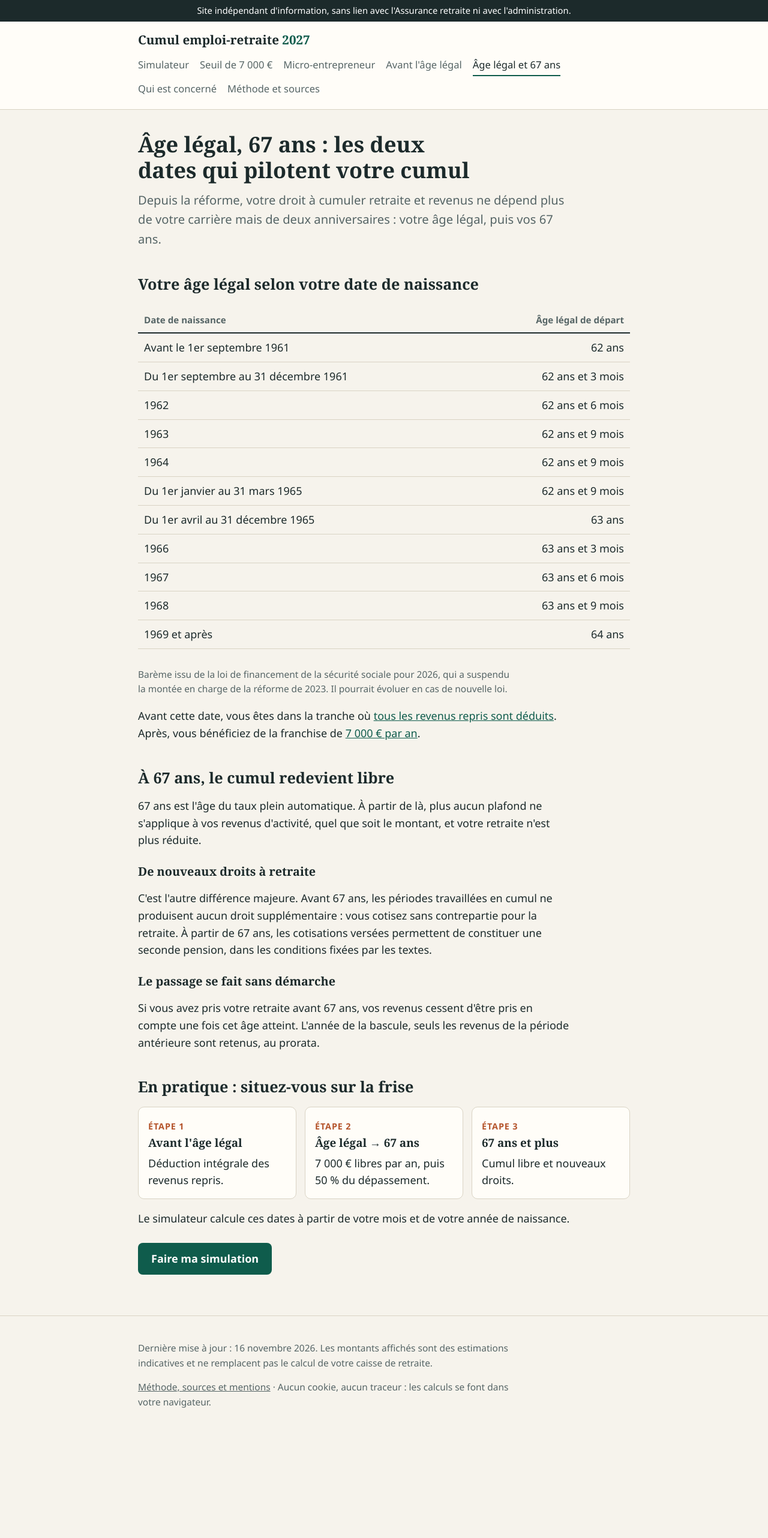
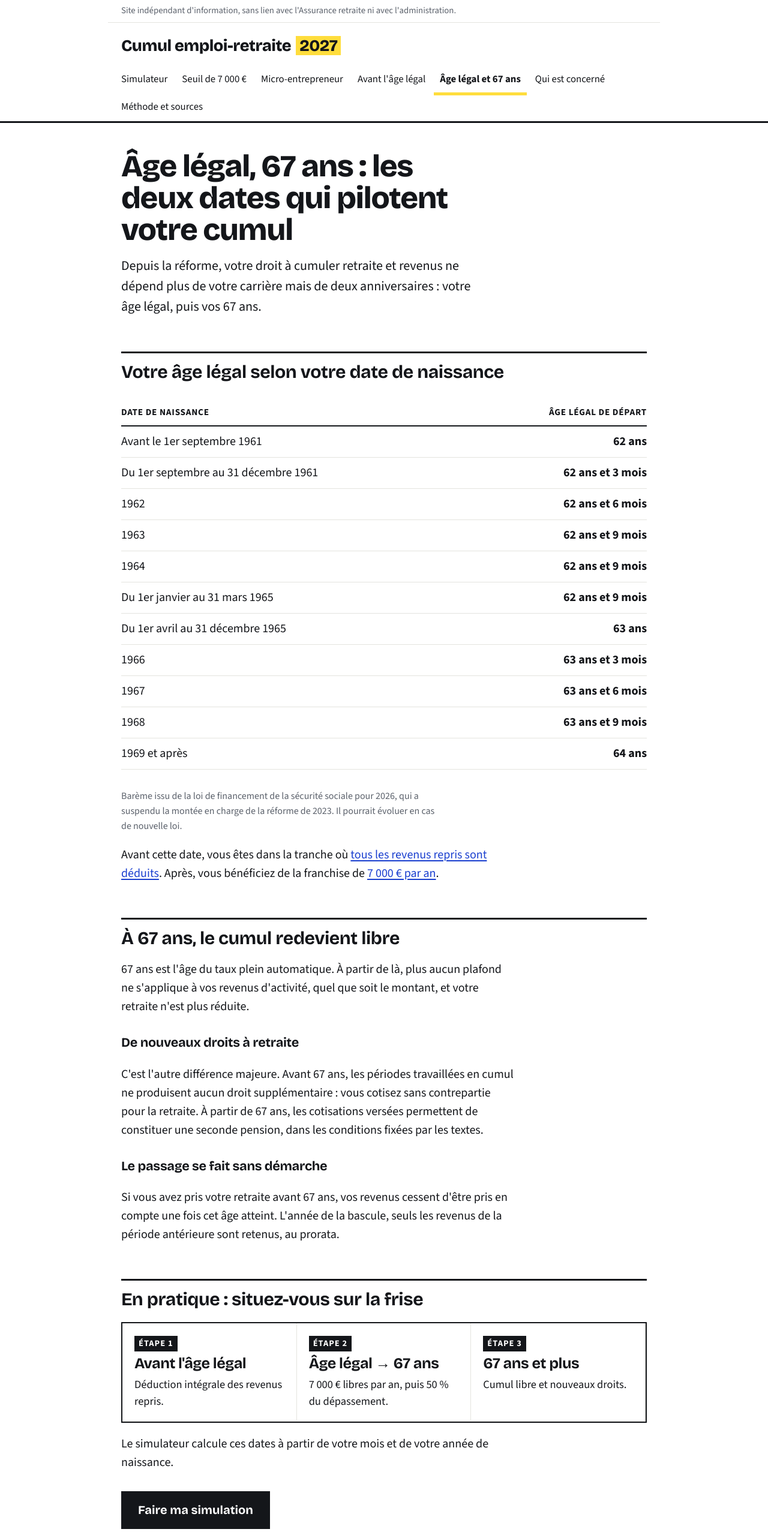
Before and after one commit to U-Tawa/cumul-emploi-retraite, a plain HTML site: page age-legal-67-ans.html in a window 1280 px wide. Shown: the top 2564 px of the page at 60% size. Before the commit the page ends 2405 px from the top, so only its background shows below. Drawn offline with Linux system fonts and the light colour scheme.

Commit message:
Add files via upload

```diff
--- a/style.css
+++ b/style.css
@@ -1,64 +1,83 @@
-:root{
-  --ink:#1c2a2b; --muted:#566566; --paper:#f6f3ec; --card:#fffdf8; --line:#d9d3c4;
-  --accent:#0f5c4c; --accent-2:#b4532a; --warn-bg:#fdf1e3; --ok-bg:#e6f2ec; --bad-bg:#fbe9e4;
-}
+@font-face{font-family:"Titre";src:url(titre.woff2) format("woff2");font-weight:200 800;font-display:swap}
+@font-face{font-family:"Texte";src:url(texte.woff2) format("woff2");font-weight:200 900;font-display:swap}
+:root{--ink:#14161a;--muted:#5b616b;--line:#14161a;--soft:#e4e4df;--bg:#fff;--tint:#f4f4f0;--mark:#ffdd3c;--link:#1a3fcf;--bad:#ffd9cf;--ok:#d6f3df}
 *{box-sizing:border-box}
-html{font-size:112.5%}
-body{margin:0;background:var(--paper);color:var(--ink);font-family:"Segoe UI",system-ui,-apple-system,Roboto,Helvetica,Arial,sans-serif;line-height:1.6}
-a{color:var(--accent)}
-a:focus-visible,button:focus-visible,input:focus-visible,select:focus-visible{outline:3px solid var(--accent-2);outline-offset:2px}
-.wrap{max-width:860px;margin:0 auto;padding:0 20px}
-header.site{border-bottom:1px solid var(--line);background:var(--card)}
-header.site .wrap{display:flex;flex-wrap:wrap;align-items:center;justify-content:space-between;gap:8px 24px;padding-top:14px;padding-bottom:14px}
-.brand{font-family:Georgia,"Times New Roman",serif;font-weight:700;font-size:1.15rem;color:var(--ink);text-decoration:none}
-.brand span{color:var(--accent)}
-nav.main{display:flex;flex-wrap:wrap;gap:4px 18px;font-size:.92rem}
-nav.main a{text-decoration:none;color:var(--muted);padding:4px 0;border-bottom:2px solid transparent}
-nav.main a:hover,nav.main a[aria-current=page]{color:var(--ink);border-color:var(--accent)}
-.notice{background:var(--ink);color:#fff;font-size:.82rem;text-align:center;padding:6px 12px}
-h1,h2,h3{font-family:Georgia,"Times New Roman",serif;line-height:1.2;text-wrap:balance}
-h1{font-size:2rem;margin:36px 0 12px}
-h2{font-size:1.4rem;margin:44px 0 10px}
-h3{font-size:1.1rem;margin:26px 0 6px}
-.lead{font-size:1.12rem;color:var(--muted);margin:0 0 24px;max-width:62ch}
-p,li{max-width:70ch}
-.card{background:var(--card);border:1px solid var(--line);border-radius:10px;padding:24px;margin:24px 0}
-fieldset{border:0;padding:0;margin:0 0 22px}
-legend,label.q{font-weight:600;display:block;margin-bottom:6px;padding:0}
-.hint{font-size:.86rem;color:var(--muted);margin:2px 0 8px}
-input[type=number],select{font:inherit;padding:10px 12px;border:1.5px solid #9aa5a1;border-radius:8px;background:#fff;color:var(--ink);width:100%;max-width:280px}
-.row{display:flex;flex-wrap:wrap;gap:12px}
-.row>div{flex:1 1 180px;max-width:280px}
-.choices{display:grid;gap:8px}
-.choices label{display:flex;gap:10px;align-items:flex-start;border:1.5px solid var(--line);border-radius:8px;padding:10px 12px;background:#fff;cursor:pointer}
-.choices input{margin-top:6px;accent-color:var(--accent);transform:scale(1.2)}
-.choices label:has(input:checked){border-color:var(--accent);background:var(--ok-bg)}
-button.go{font:inherit;font-weight:700;background:var(--accent);color:#fff;border:0;border-radius:8px;padding:13px 26px;cursor:pointer}
-button.go:hover{background:#0b4a3d}
+html{font-size:125%}
+body{margin:0;background:var(--bg);color:var(--ink);font-family:"Texte",Verdana,Arial,sans-serif;line-height:1.55}
+a{color:var(--link);text-underline-offset:3px;text-decoration-thickness:1.5px}
+a:hover{background:var(--mark);color:var(--ink)}
+a:focus-visible,button:focus-visible,input:focus-visible,select:focus-visible{outline:3px solid var(--link);outline-offset:2px}
+.wrap{max-width:920px;margin:0 auto;padding:0 22px}
+.notice{font-size:.74rem;color:var(--muted);padding:7px 22px;border-bottom:1px solid var(--soft);max-width:920px;margin:0 auto}
+header.site{border-bottom:3px solid var(--ink)}
+header.site .wrap{padding-top:18px;padding-bottom:0}
+.brand{font-family:"Titre",Arial,sans-serif;font-weight:800;font-size:1.35rem;letter-spacing:-.02em;color:var(--ink);text-decoration:none;display:inline-block;margin-bottom:12px}
+.brand:hover{background:none}
+.brand span{background:var(--mark);padding:0 .22em;margin-left:.1em}
+nav.main{display:flex;flex-wrap:wrap;gap:0 4px;font-size:.84rem;margin:0 -10px}
+nav.main a{text-decoration:none;color:var(--ink);padding:9px 10px;border-bottom:5px solid transparent;margin-bottom:-3px}
+nav.main a:hover{background:var(--tint)}
+nav.main a[aria-current=page]{border-color:var(--mark);font-weight:700}
+h1,h2,h3,legend,label.q{font-family:"Titre",Arial,sans-serif;letter-spacing:-.015em}
+h1{font-size:2.55rem;font-weight:800;line-height:1.04;margin:46px 0 16px;max-width:17ch;letter-spacing:-.03em}
+h2{font-size:1.5rem;font-weight:700;line-height:1.15;margin:58px 0 12px;padding-top:14px;border-top:3px solid var(--ink)}
+h3{font-size:1.08rem;font-weight:700;margin:28px 0 4px}
+.lead{font-size:1.1rem;margin:0 0 30px;max-width:56ch}
+p,li{max-width:66ch}
+li{margin-bottom:4px}
+.card{border:2px solid var(--ink);padding:8px 26px 26px;margin:28px 0;box-shadow:8px 8px 0 var(--mark);background:#fff}
+#result.card{box-shadow:8px 8px 0 var(--ink);padding-top:26px}
+fieldset{border:0;border-top:1px solid var(--soft);padding:20px 0 0;margin:20px 0 0}
+fieldset:first-child{border-top:0;margin-top:0}
+legend,label.q{font-weight:700;font-size:1.05rem;display:block;margin-bottom:8px;padding:0;float:left;width:100%}
+legend+*{clear:both}
+.hint{font-size:.8rem;color:var(--muted);margin:0 0 10px;clear:both}
+input[type=number],select{font:inherit;padding:11px 12px;border:2px solid var(--ink);border-radius:0;background:#fff;color:var(--ink);width:100%;max-width:300px}
+input[type=number]:focus,select:focus{background:#fffbe0}
+.row{display:flex;flex-wrap:wrap;gap:14px;clear:both}
+.row>div{flex:1 1 180px;max-width:300px}
+.choices{display:grid;gap:0;clear:both;border:2px solid var(--ink)}
+.choices label{display:flex;gap:12px;align-items:flex-start;padding:12px 14px;cursor:pointer;border-top:1px solid var(--soft)}
+.choices label:first-child{border-top:0}
+.choices label:hover{background:var(--tint)}
+.choices input{margin-top:5px;accent-color:var(--ink);transform:scale(1.25);flex:none}
+.choices label:has(input:checked){background:var(--mark);font-weight:700}
+input[type=checkbox]{accent-color:var(--ink);transform:scale(1.2);margin-right:6px}
+button.go{font-family:"Titre",Arial,sans-serif;font-size:1.1rem;font-weight:700;background:var(--ink);color:#fff;border:2px solid var(--ink);border-radius:0;padding:15px 30px;cursor:pointer;margin-top:10px}
+button.go:hover{background:var(--mark);color:var(--ink)}
 #result{scroll-margin-top:16px}
-.verdict{border-radius:10px;padding:20px 22px;margin:20px 0}
-.verdict.ok{background:var(--ok-bg)}.verdict.mid{background:var(--warn-bg)}.verdict.bad{background:var(--bad-bg)}
-.verdict .big{font-family:Georgia,serif;font-size:1.9rem;font-weight:700;display:block;line-height:1.15;margin:4px 0 6px;font-variant-numeric:tabular-nums}
-.kv{width:100%;border-collapse:collapse;margin:10px 0}
-.kv td{padding:9px 0;border-bottom:1px solid var(--line);vertical-align:top}
-.kv td:last-child{text-align:right;font-weight:600;white-space:nowrap;font-variant-numeric:tabular-nums;padding-left:16px}
+.verdict{padding:18px 20px;margin:0 0 20px;border-left:10px solid var(--ink);background:var(--tint)}
+.verdict.ok{background:var(--ok)}.verdict.mid{background:var(--mark)}.verdict.bad{background:var(--bad)}
+.verdict>span:first-child{font-size:.8rem;text-transform:uppercase;letter-spacing:.07em;font-weight:700}
+.verdict .big{font-family:"Titre",Arial,sans-serif;font-size:2.3rem;font-weight:800;display:block;line-height:1.05;margin:6px 0 8px;letter-spacing:-.03em;font-variant-numeric:tabular-nums}
+.verdict p{margin:0}
+.kv{width:100%;border-collapse:collapse;margin:10px 0;border-top:2px solid var(--ink)}
+.kv td{padding:10px 0;border-bottom:1px solid var(--soft);vertical-align:top}
+.kv tr:last-child td{border-bottom:2px solid var(--ink);font-weight:700}
+.kv td:last-child{text-align:right;font-weight:700;white-space:nowrap;font-variant-numeric:tabular-nums;padding-left:16px}
 .tablewrap{overflow-x:auto}
-table.data{border-collapse:collapse;width:100%;margin:14px 0;font-variant-numeric:tabular-nums}
-table.data th,table.data td{border-bottom:1px solid var(--line);padding:9px 10px;text-align:right}
-table.data th:first-child,table.data td:first-child{text-align:left}
-table.data thead th{font-size:.84rem;color:var(--muted);font-weight:600;border-bottom:2px solid var(--ink)}
-.callout{border-left:4px solid var(--accent-2);background:var(--warn-bg);padding:14px 18px;border-radius:0 8px 8px 0;margin:20px 0}
+table.data{border-collapse:collapse;width:100%;margin:16px 0;font-variant-numeric:tabular-nums}
+table.data th,table.data td{border-bottom:1px solid var(--soft);padding:10px 12px;text-align:right}
+table.data th:first-child,table.data td:first-child{text-align:left;padding-left:0}
+table.data td:last-child,table.data th:last-child{padding-right:0}
+table.data thead th{font-size:.76rem;text-transform:uppercase;letter-spacing:.05em;font-weight:700;border-bottom:2px solid var(--ink);vertical-align:bottom}
+table.data tbody tr:hover{background:var(--tint)}
+table.data td:nth-child(n+2){font-weight:700}
+.callout{background:var(--mark);padding:16px 20px;margin:24px 0;border-left:10px solid var(--ink)}
 .callout p{margin:0}
-.steps{display:grid;grid-template-columns:repeat(auto-fit,minmax(220px,1fr));gap:14px;margin:18px 0}
-.steps div{background:var(--card);border:1px solid var(--line);border-radius:10px;padding:16px}
-.steps b{display:block;font-family:Georgia,serif;font-size:1.05rem;margin-bottom:4px}
-.steps .n{color:var(--accent-2);font-weight:700;font-size:.8rem;letter-spacing:.06em;text-transform:uppercase}
-details{border-bottom:1px solid var(--line);padding:12px 0}
-summary{font-weight:600;cursor:pointer}
-.small{font-size:.86rem;color:var(--muted)}
-footer.site{border-top:1px solid var(--line);margin-top:60px;padding:26px 0 40px;font-size:.86rem;color:var(--muted)}
-footer.site a{color:var(--muted)}
-.cta{display:inline-block;background:var(--accent);color:#fff;text-decoration:none;font-weight:700;padding:12px 22px;border-radius:8px;margin:8px 0}
+.callout a{color:var(--ink)}
+.steps{display:grid;grid-template-columns:repeat(auto-fit,minmax(220px,1fr));gap:0;margin:20px 0;border:2px solid var(--ink)}
+.steps div{padding:18px 20px;border-right:1px solid var(--soft);border-bottom:1px solid var(--soft);font-size:.92rem}
+.steps b{display:block;font-family:"Titre",Arial,sans-serif;font-size:1.25rem;line-height:1.15;margin:6px 0 6px;letter-spacing:-.02em}
+.steps .n{font-weight:700;font-size:.72rem;letter-spacing:.07em;text-transform:uppercase;background:var(--ink);color:#fff;padding:2px 7px;display:inline-block}
+details{border-bottom:1px solid var(--soft);padding:14px 0}
+details:first-of-type{border-top:1px solid var(--soft)}
+summary{font-weight:700;cursor:pointer}
+summary:hover{background:var(--tint)}
+.small{font-size:.8rem;color:var(--muted);font-weight:400}
+footer.site{border-top:3px solid var(--ink);margin-top:70px;padding:22px 0 44px;font-size:.8rem;color:var(--muted)}
+.cta{display:inline-block;font-family:"Titre",Arial,sans-serif;background:var(--ink);color:#fff;text-decoration:none;font-weight:700;padding:14px 26px;margin:12px 0;border:2px solid var(--ink)}
+.cta:hover{background:var(--mark);color:var(--ink)}
 [hidden]{display:none!important}
-@media (max-width:560px){h1{font-size:1.6rem}.card{padding:18px}.verdict .big{font-size:1.5rem}}
-@media print{header.site nav,.notice,button.go,footer.site{display:none}body{background:#fff}}
+@media (max-width:600px){html{font-size:106%}h1{font-size:2rem}.card{padding:4px 16px 20px;box-shadow:5px 5px 0 var(--mark)}.verdict .big{font-size:1.7rem}}
+@media print{header.site nav,.notice,button.go,footer.site{display:none}.card{box-shadow:none}}
```
Also changed, not shown: age-legal-67-ans.html (+9 -9 lines), avant-age-legal.html (+12 -12 lines), index.html (+19 -19 lines), methode-sources.html (+13 -13 lines), micro-entrepreneur.html (+13 -13 lines), plafond-7000-euros.html (+21 -21 lines), qui-est-concerne.html (+18 -18 lines), texte.woff2 (added), titre.woff2 (added).
